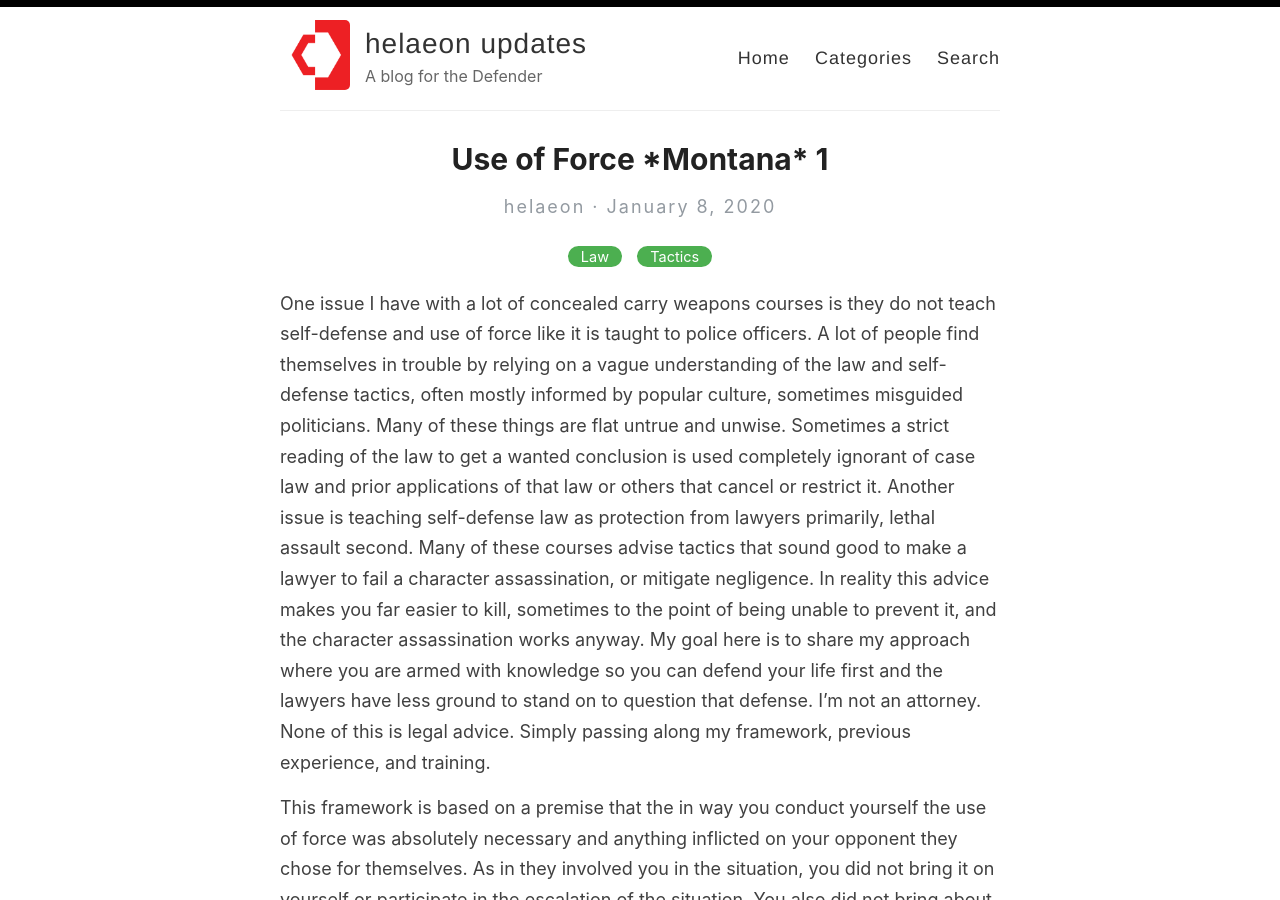
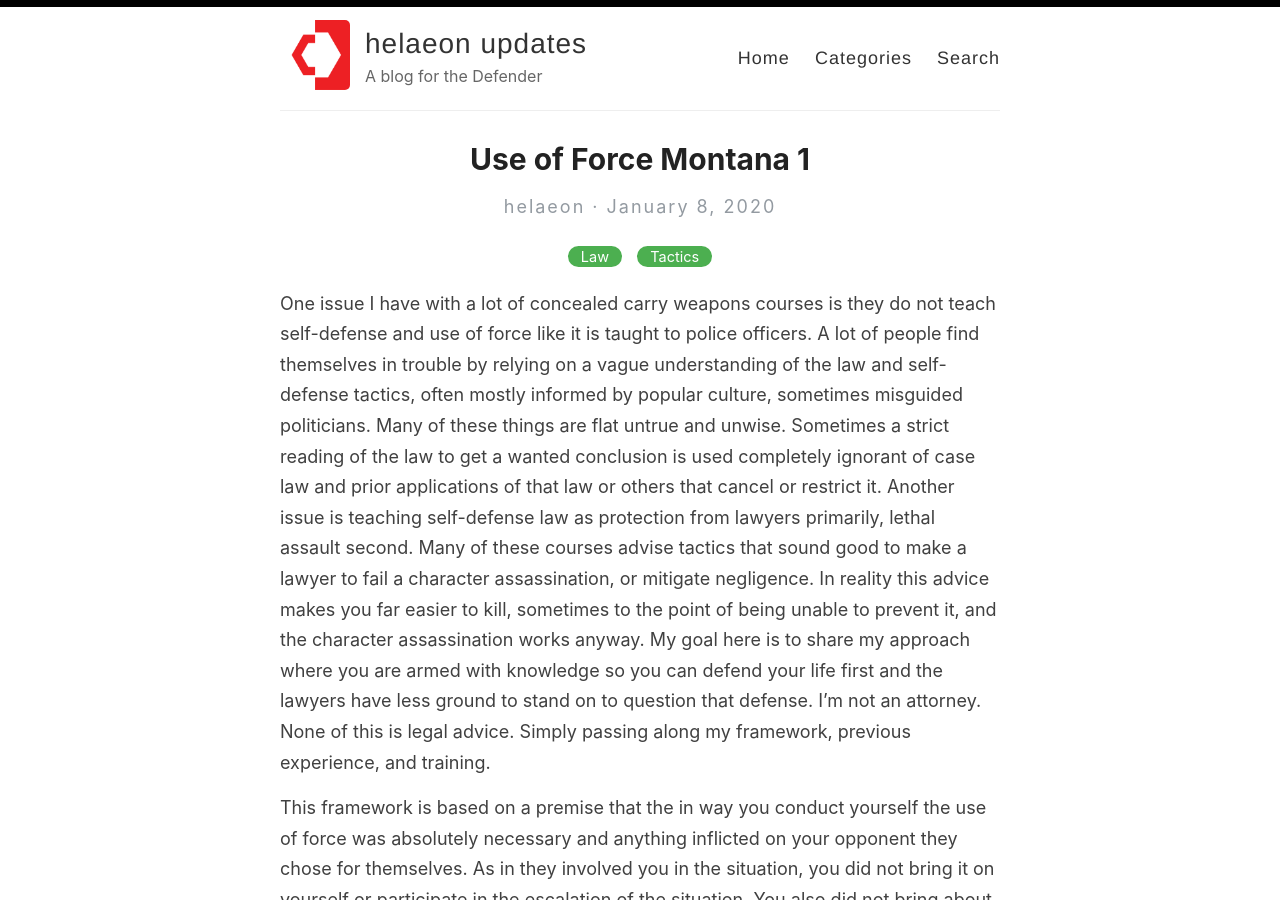
Before and after one commit to helaeon/helaeon.github.io, a Jekyll site: the page built from _posts/2020-1-8-use-of-force-mt-1.md, in a window 1280 px wide and 900 px high. Built offline with Jekyll 4.4.1, drawn with Linux system fonts in a browser that asks for light colours.

```diff
--- a/_posts/2020-1-8-use-of-force-mt-1.md
+++ b/_posts/2020-1-8-use-of-force-mt-1.md
@@ -1,6 +1,6 @@
 ---
 layout: post
-title: Use of Force *Montana* 1
+title: Use of Force Montana 1
 categories: Law Tactics
 ---
 
```
